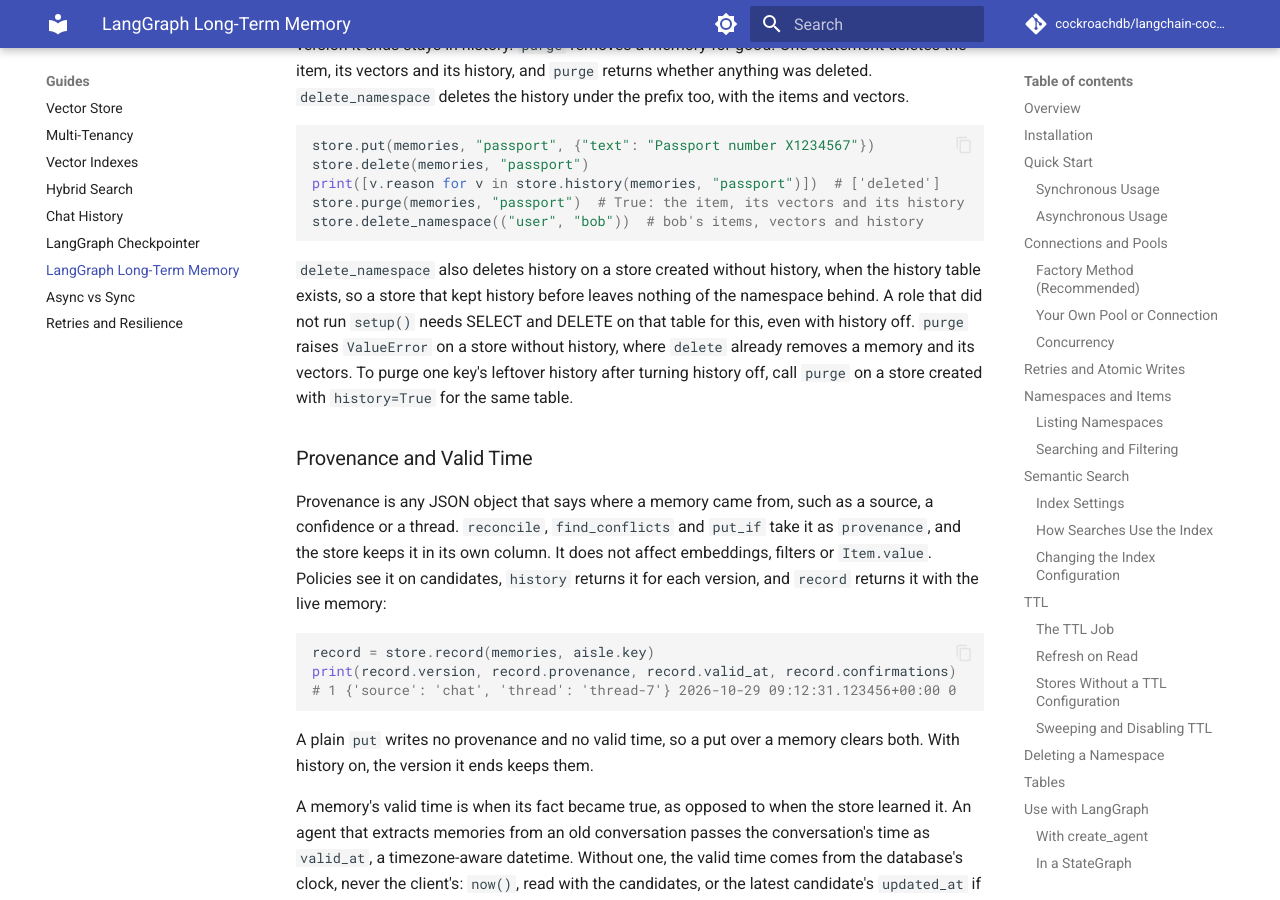
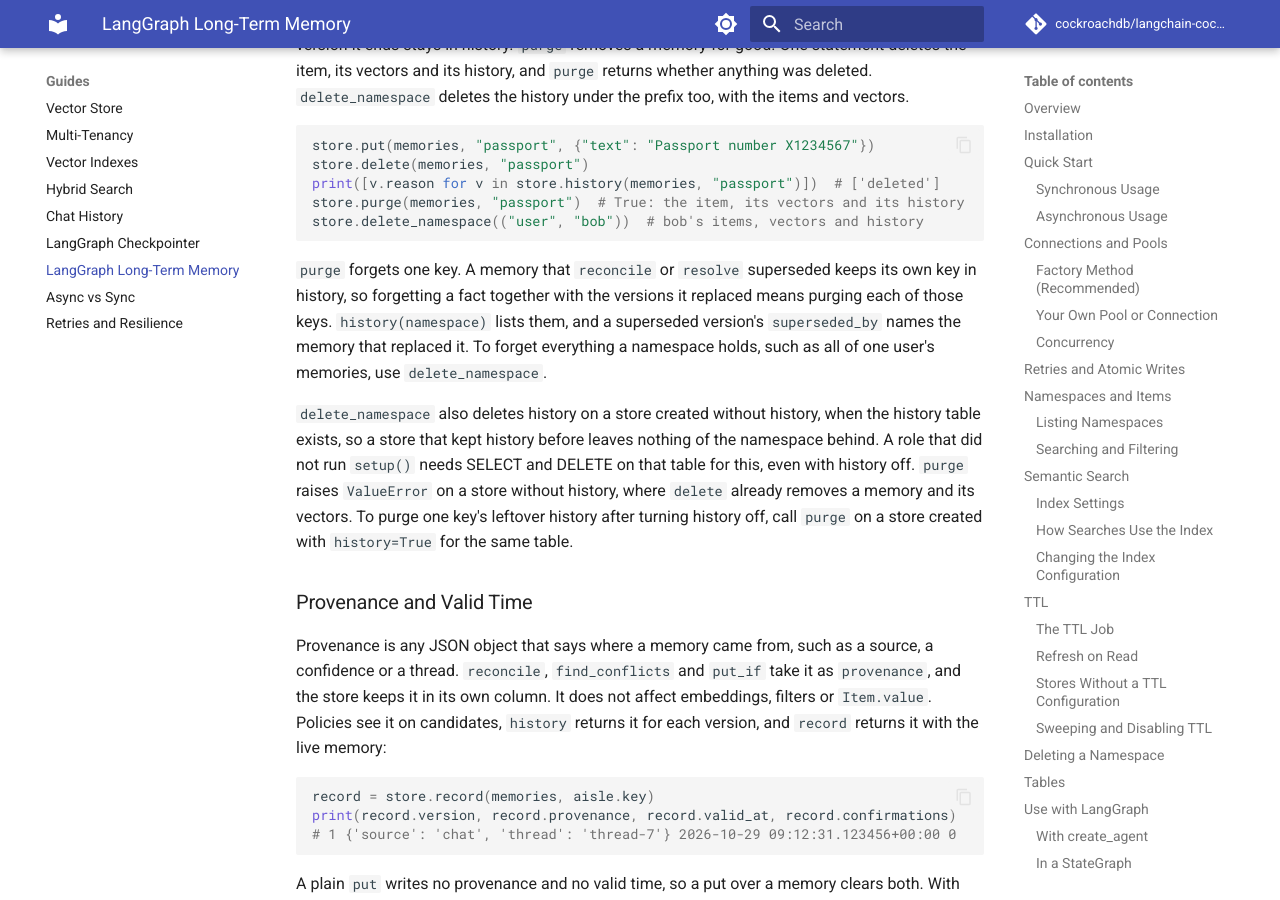
Before and after one commit to cockroachdb/langchain-cockroachdb, an MkDocs documentation site: the page built from docs/guides/long-term-memory.md, in a window 1280 px wide and 900 px high, scrolled down 27346 px. Built offline with MkDocs 1.6.1 and Material for MkDocs 9.7.7, drawn with Linux system fonts in a browser that asks for light colours; comment, search, counter and statistics services are not loaded.

Commit message:
docs: purge forgets one key; superseded versions keep their own keys
With generated keys, a fact that reconcile superseded stays in history
under its own key. The Forgetting section now says to purge each key,
which history(namespace) lists, or to use delete_namespace to forget a
whole namespace. The hackathon kit's review found the gap.

Co-Authored-By: Claude Opus 5.5 <noreply@anthropic.com>

````diff
--- a/docs/guides/long-term-memory.md
+++ b/docs/guides/long-term-memory.md
@@ -878,6 +878,8 @@ store.purge(memories, "passport")  # True: the item, its vectors and its history
 store.delete_namespace(("user", "bob"))  # bob's items, vectors and history
 ```
 
+`purge` forgets one key. A memory that `reconcile` or `resolve` superseded keeps its own key in history, so forgetting a fact together with the versions it replaced means purging each of those keys. `history(namespace)` lists them, and a superseded version's `superseded_by` names the memory that replaced it. To forget everything a namespace holds, such as all of one user's memories, use `delete_namespace`.
+
 `delete_namespace` also deletes history on a store created without history, when the history table exists, so a store that kept history before leaves nothing of the namespace behind. A role that did not run `setup()` needs SELECT and DELETE on that table for this, even with history off. `purge` raises `ValueError` on a store without history, where `delete` already removes a memory and its vectors. To purge one key's leftover history after turning history off, call `purge` on a store created with `history=True` for the same table.
 
 ### Provenance and Valid Time
````
